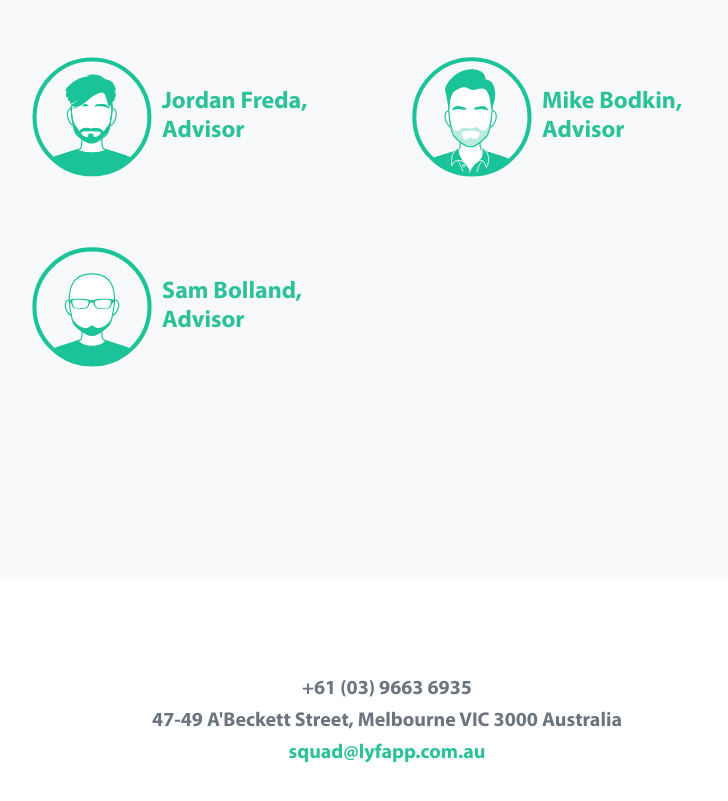
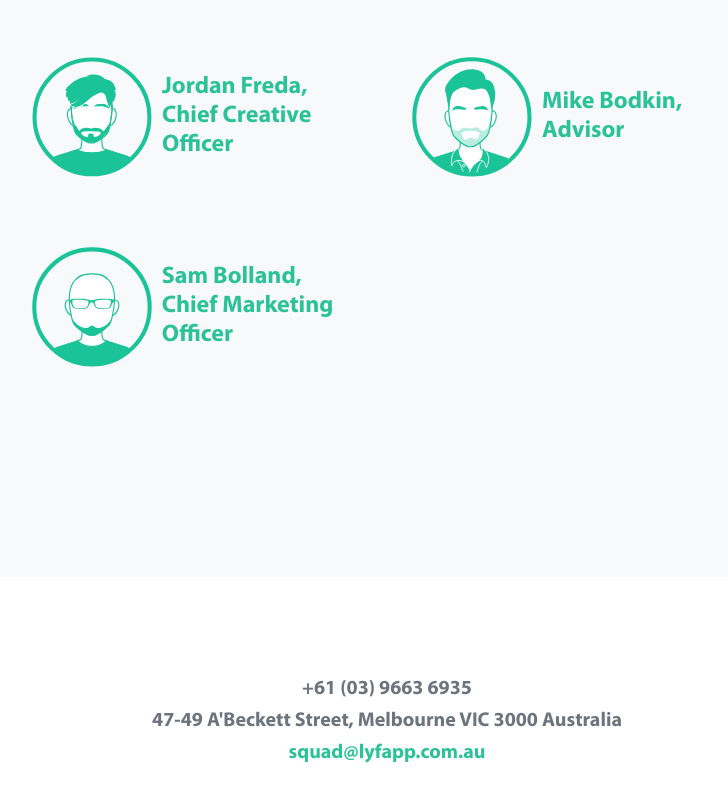
Before and after one commit to lyf-app/lyf-app.github.io, a plain HTML site: page new/team.html in a window 1280 px wide. Shown: the part 2184-2985 px from the top of the page, without its empty margins (253-981 px from the left). Drawn offline with Linux system fonts and the light colour scheme; a web font is replaced by a local one.

Commit message:
Update 2 team members' titles

```diff
--- a/new/team.html
+++ b/new/team.html
@@ -192,7 +192,7 @@
                     <div class="row">
                         <div class="col-md-6 text-start team-member" style="display:flex;">
                             <img class="img-fluid" src="img/team/jordan.svg" />
-                            <h4 class="section-heading my-auto">Jordan Freda, <br/>Advisor</h4>
+                            <h4 class="section-heading my-auto">Jordan Freda, <br/>Chief Creative Officer</h4>
                         </div>
                         <div class="col-md-6 text-start team-member" style="display:flex;">
                             <img class="img-fluid" src="img/team/mike.svg" />
@@ -202,7 +202,7 @@
                     <div class="row">
                         <div class="col-md-6 text-start team-member" style="display:flex;">
                             <img class="img-fluid" src="img/team/sam.svg" />
-                            <h4 class="section-heading my-auto">Sam Bolland, <br/>Advisor</h4>
+                            <h4 class="section-heading my-auto">Sam Bolland, <br/>Chief Marketing Officer</h4>
                         </div>
                     </div>
                 </div>
```
